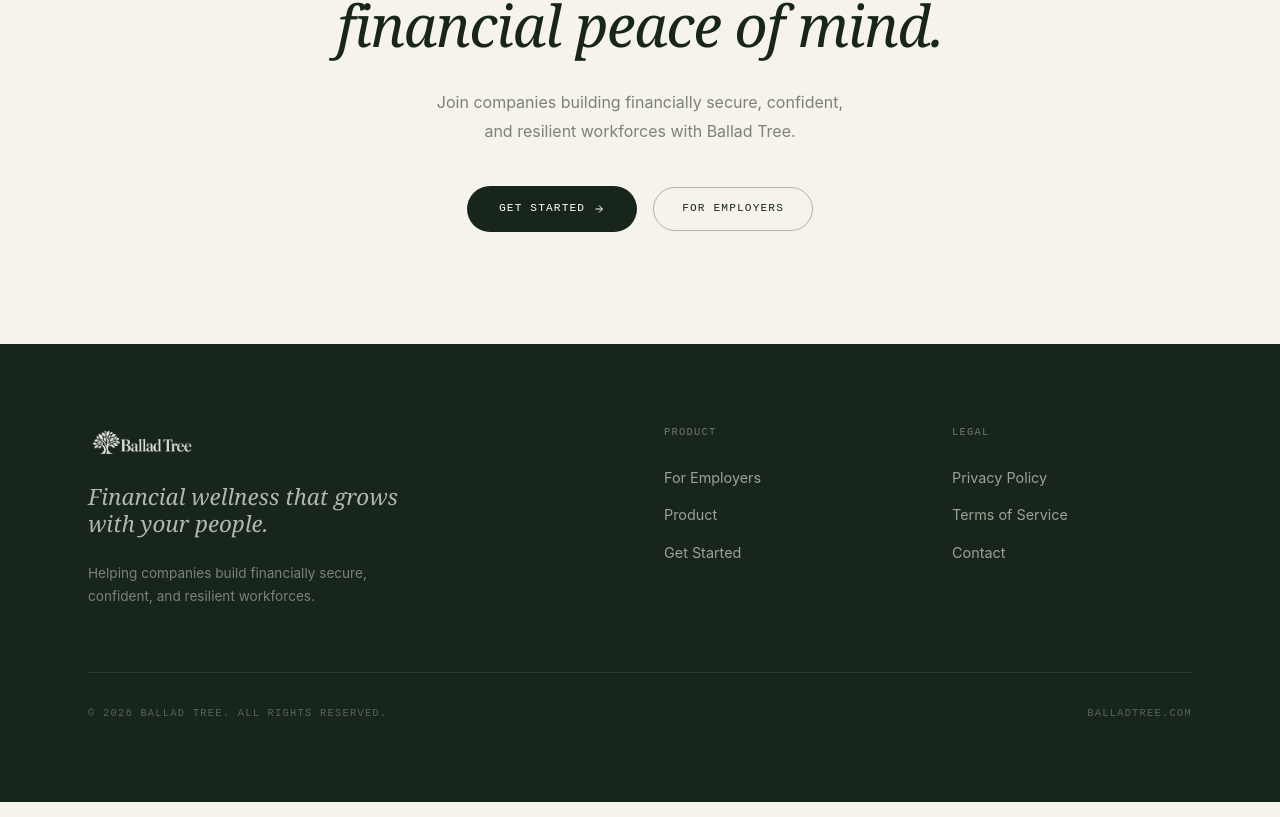
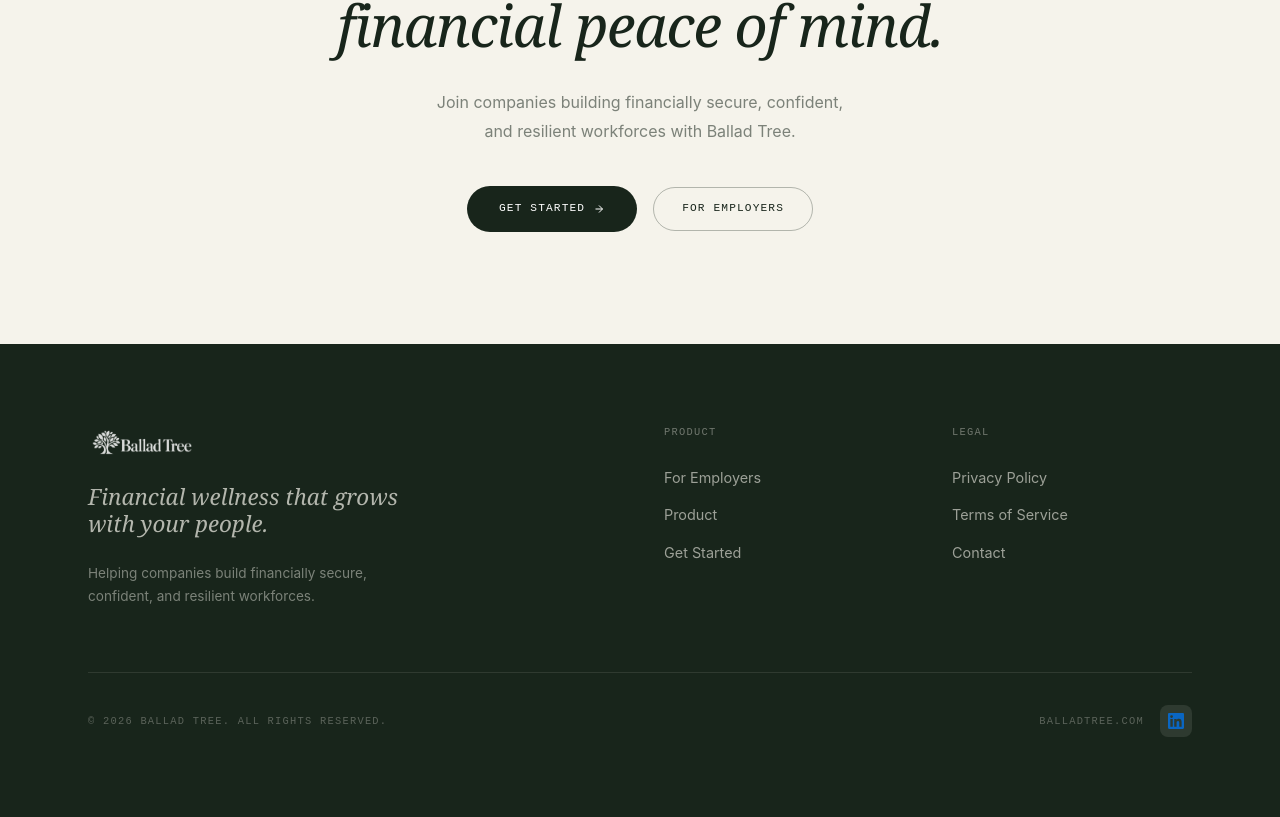
Before and after one commit to Textingman/ballad-tree, a Next.js app: page / in a window 1280 px wide. Shown: the part 5247-6064 px from the top of the page. Built offline with nearby package versions, Linux system fonts and the light colour scheme.

Commit message:
Add LinkedIn link with logo to footer

```diff
--- a/app/components/Footer.tsx
+++ b/app/components/Footer.tsx
@@ -87,9 +87,24 @@
             <p className="font-mono-label" style={{ color: 'rgba(245,243,235,0.3)', fontSize: '0.65rem' }}>
               © {new Date().getFullYear()} Ballad Tree. All rights reserved.
             </p>
-            <p className="font-mono-label" style={{ color: 'rgba(245,243,235,0.3)', fontSize: '0.65rem' }}>
-              balladtree.com
-            </p>
+            <div className="flex items-center gap-4">
+              <p className="font-mono-label" style={{ color: 'rgba(245,243,235,0.3)', fontSize: '0.65rem' }}>
+                balladtree.com
+              </p>
+              <a
+                href="https://www.linkedin.com/company/ballad-tree/?viewAsMember=true"
+                target="_blank"
+                rel="noopener noreferrer"
+                style={{ display: 'flex', alignItems: 'center', justifyContent: 'center', width: '32px', height: '32px', borderRadius: '8px', background: 'rgba(245,243,235,0.1)', transition: 'background 0.2s' }}
+                onMouseEnter={e => (e.currentTarget.style.background = 'rgba(245,243,235,0.2)')}
+                onMouseLeave={e => (e.currentTarget.style.background = 'rgba(245,243,235,0.1)')}
+                aria-label="Ballad Tree on LinkedIn"
+              >
+                <svg width="16" height="16" viewBox="0 0 24 24" fill="#0A66C2" xmlns="http://www.w3.org/2000/svg">
+                  <path d="M20.447 20.452h-3.554v-5.569c0-1.328-.027-3.037-1.852-3.037-1.853 0-2.136 1.445-2.136 2.939v5.667H9.351V9h3.414v1.561h.046c.477-.9 1.637-1.85 3.37-1.85 3.601 0 4.267 2.37 4.267 5.455v6.286zM5.337 7.433a2.062 2.062 0 0 1-2.063-2.065 2.064 2.064 0 1 1 2.063 2.065zm1.782 13.019H3.555V9h3.564v11.452zM22.225 0H1.771C.792 0 0 .774 0 1.729v20.542C0 23.227.792 24 1.771 24h20.451C23.2 24 24 23.227 24 22.271V1.729C24 .774 23.2 0 22.222 0h.003z"/>
+                </svg>
+              </a>
+            </div>
           </div>
         </div>
       </div>
```
